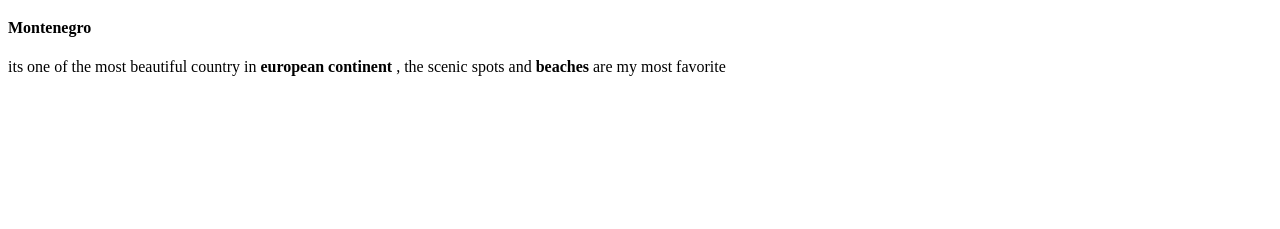
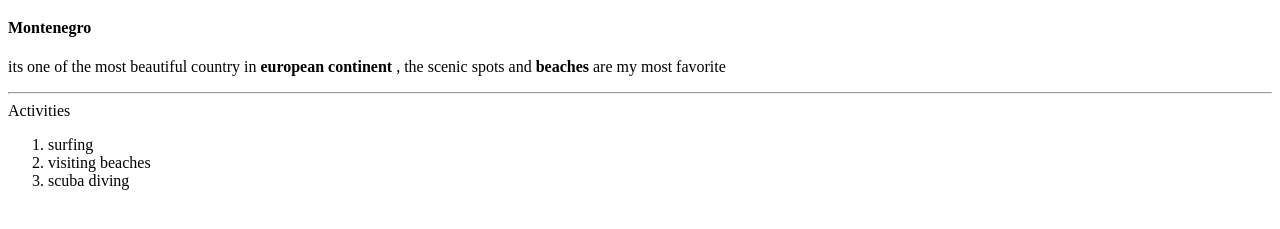
Before and after one commit to 44-563-WebApps-F23/44563-webapps-f23-assignment3-PRATHAP4422, a plain HTML site: page index.html in a window 1280 px wide. Shown: the part 61-290 px from the top of the page. Drawn offline with Linux system fonts and the light colour scheme.

Commit message:
changes made

```diff
--- a/index.html
+++ b/index.html
@@ -7,7 +7,13 @@
         <h1>Saiprathap reddy pulagam</h1>
         <h4>Montenegro</h4>
         <p>its one of the most beautiful country in <b>european continent</b> , the scenic spots and <b>beaches</b> are my most favorite</p>
-
+<hr>
+<h>Activities</h>
+<ol>
+    <li>surfing</li>
+    <li>visiting beaches</li>
+    <li>scuba diving</li>
+</ol>
     </body>
 
 </html>
```
